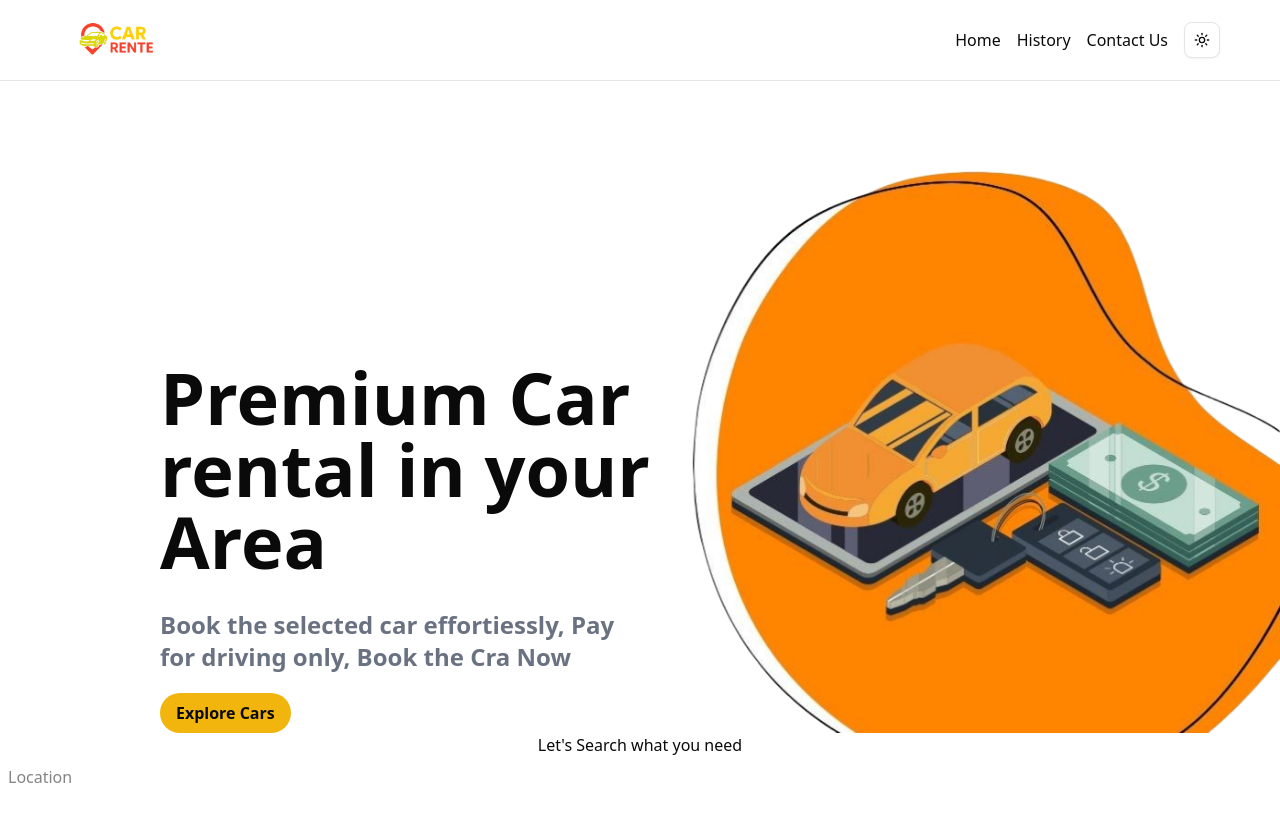
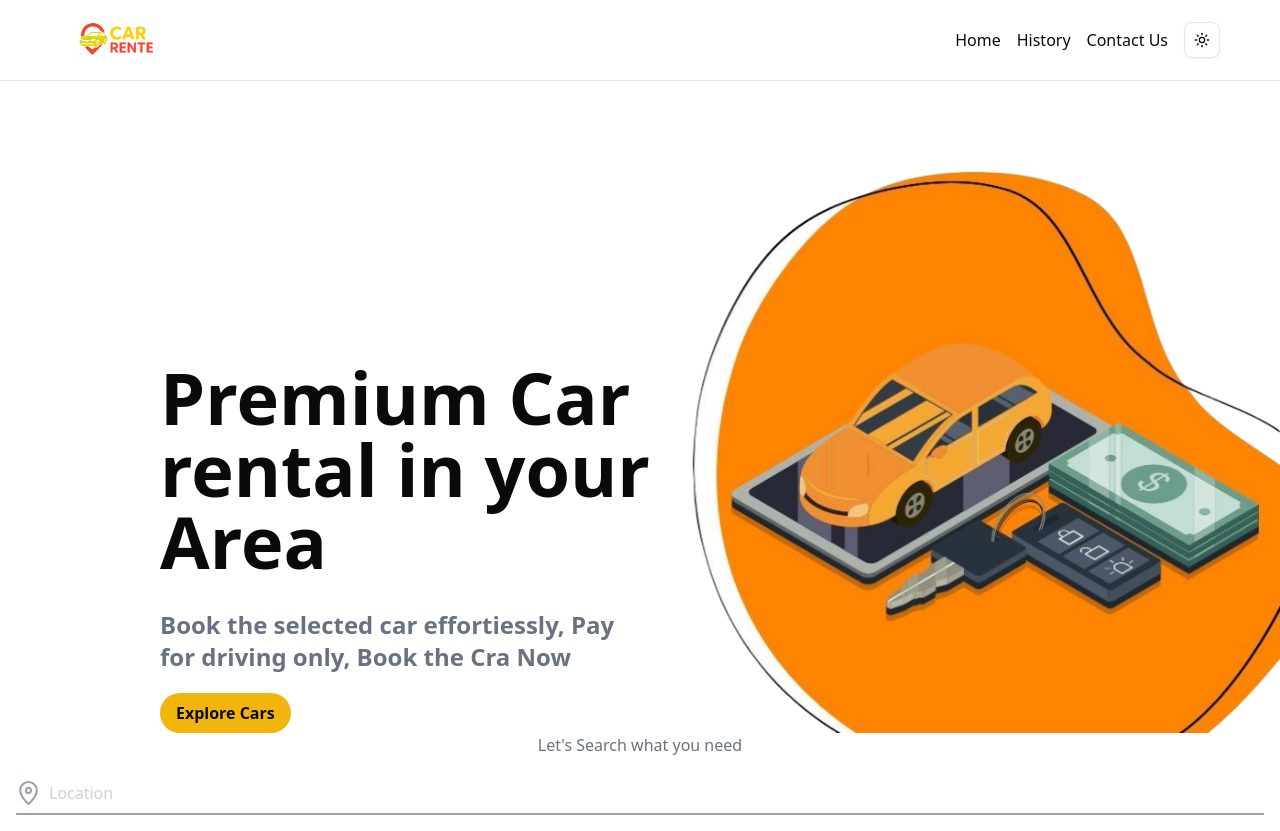
Before and after one commit to kirito666coder/car-rente-app, a Next.js app: page / in a window 1280 px wide. Before the commit the page ends 800 px from the top, so only its background shows below. Built offline with nearby package versions, Linux system fonts and the light colour scheme.

Commit message:
add location inpute section

```diff
--- a/components/home/Searchinput.tsx
+++ b/components/home/Searchinput.tsx
@@ -1,9 +1,17 @@
 export default function Searchinput() {
     return (
         <div>
-            <h2 className="text-center ">Let's Search what you need</h2>
+            <h2 className="text-center text-gray-500">Let's Search what you need</h2>
             <div>
-                <div>
+
+                <div className="flex items-center text-gray-400 m-4 border-b-gray-400 border-b-2">
+                    <svg xmlns="http://www.w3.org/2000/svg" fill="none" viewBox="0 0 24 24" stroke="currentColor" width="25" height="25">
+                        <path stroke-linecap="round" stroke-linejoin="round" stroke-width="2"
+                            d="M12 11.5a2.5 2.5 0 100-5 2.5 2.5 0 000 5z" />
+                        <path stroke-linecap="round" stroke-linejoin="round" stroke-width="2"
+                            d="M12 22s8-7.5 8-13a8 8 0 10-16 0c0 5.5 8 13 8 13z" />
+                    </svg>
+
                     <input type="text" placeholder="Location" className="p-2 outline-none " />
                 </div>
             </div>
```
